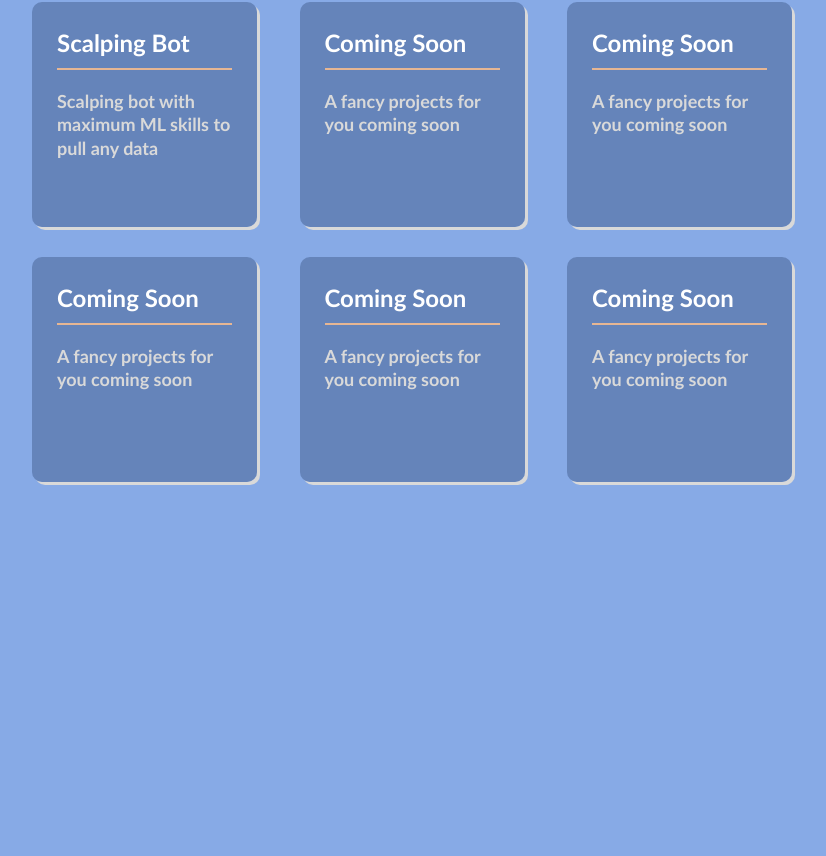
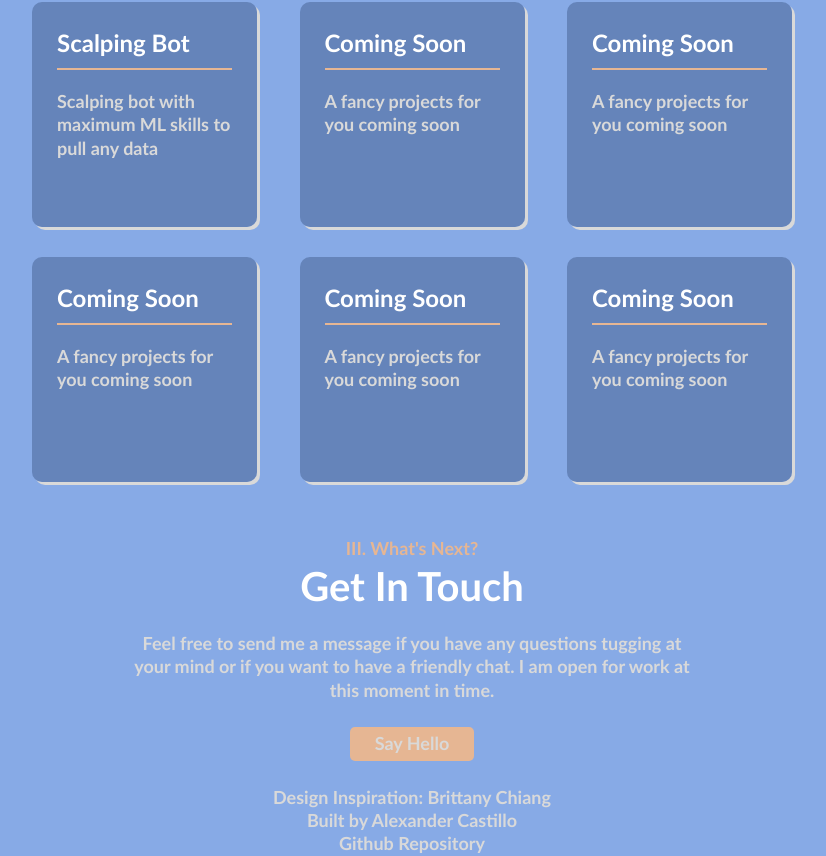
Before and after one commit to xelacast/personal-site, a React (Create React App) app: page / in a window 1280 px wide. Shown: the part 2809-3665 px from the top of the page, without its empty margins (228-1054 px from the left). Before the commit the page ends 3346 px from the top, so only its background shows below. Built offline with nearby package versions, Linux system fonts and the light colour scheme.

Commit message:
contact section creation

```diff
--- a/src/App.js
+++ b/src/App.js
@@ -1,4 +1,5 @@
 import AboutMe from './components/AboutMe';
+import Contact from './components/Contact';
 import Hero from './components/Hero';
 import MoreProjects from './components/MoreProjects';
 import Nav from './components/Nav';
@@ -15,6 +16,7 @@ function App() {
         <AboutMe />
         <Projects />
         <MoreProjects />
+        <Contact />
       </div>
     </div>
   );
--- /dev/null
+++ b/src/components/Contact.js
@@ -0,0 +1,40 @@
+import styles from '../styles/Contact.module.css';
+import github from '../assets/icons/logo-github.svg';
+import linkedIn from '../assets/icons/linkedin.svg';
+const Contact = () => {
+  return (
+    <section id={styles.contact}>
+      <div className={styles.container}>
+        <div className={styles.description}>
+          <span>III. What's Next?</span>
+          <h2>Get In Touch</h2>
+          <p>Feel free to send me a message if you have any
+            questions tugging at your mind or if you want to
+            have a friendly chat. I am open for work at this
+            moment in time.</p>
+          <a
+            href="mailto:alex.jc7516@mgial.com"
+            className={`${styles.hello} ${styles.button}`}>
+            Say Hello
+          </a>
+        </div>
+
+        <div className={styles.copywright}>
+          <a href="https://brittanychiang.com/">Design Inspiration: Brittany Chiang</a>
+          <p>Built by Alexander Castillo</p>
+          <a href="https://github.com/alexjohn7516/personal-site">Github Repository</a>
+        </div>
+        <div className={styles.socials}>
+          <a href="https://github.com/alexjohn7516">
+            <ion-icon src={github}></ion-icon>
+          </a>
+          <a href="https://www.linkedin.com/in/alexander-castillo1/">
+            <ion-icon src={linkedIn}></ion-icon>
+          </a>
+        </div>
+      </div>
+    </section>
+  )
+}
+
+export default Contact;
--- /dev/null
+++ b/src/styles/Contact.module.css
@@ -0,0 +1,48 @@
+#contact {
+  /* text-align: center; */
+  max-width: 800px;
+  margin: 0 auto;
+}
+
+.description,
+.copywright,
+.socials {
+  text-align: center;
+  width: 70%;
+  margin: 0 auto;
+}
+
+.description h2 {
+  margin-bottom: 20px;
+}
+
+.description span {
+  margin-bottom: 20px;
+}
+
+.hello {
+  margin-top: 25px;
+}
+
+.button {
+  color: (--subtitle-col) !important;
+  background-color: var(--secondary-col);
+  padding: 5px 25px;
+  border-radius: 5px;
+  transition: all 0.2s ease;
+}
+
+.button:hover,
+.button:active {
+  background-color: #F29B8F;
+}
+
+.copywright {
+  margin-top: 25px;
+}
+
+@media screen and (min-width: 768px) {
+  .socials {
+    display: none;
+  }
+}
```
